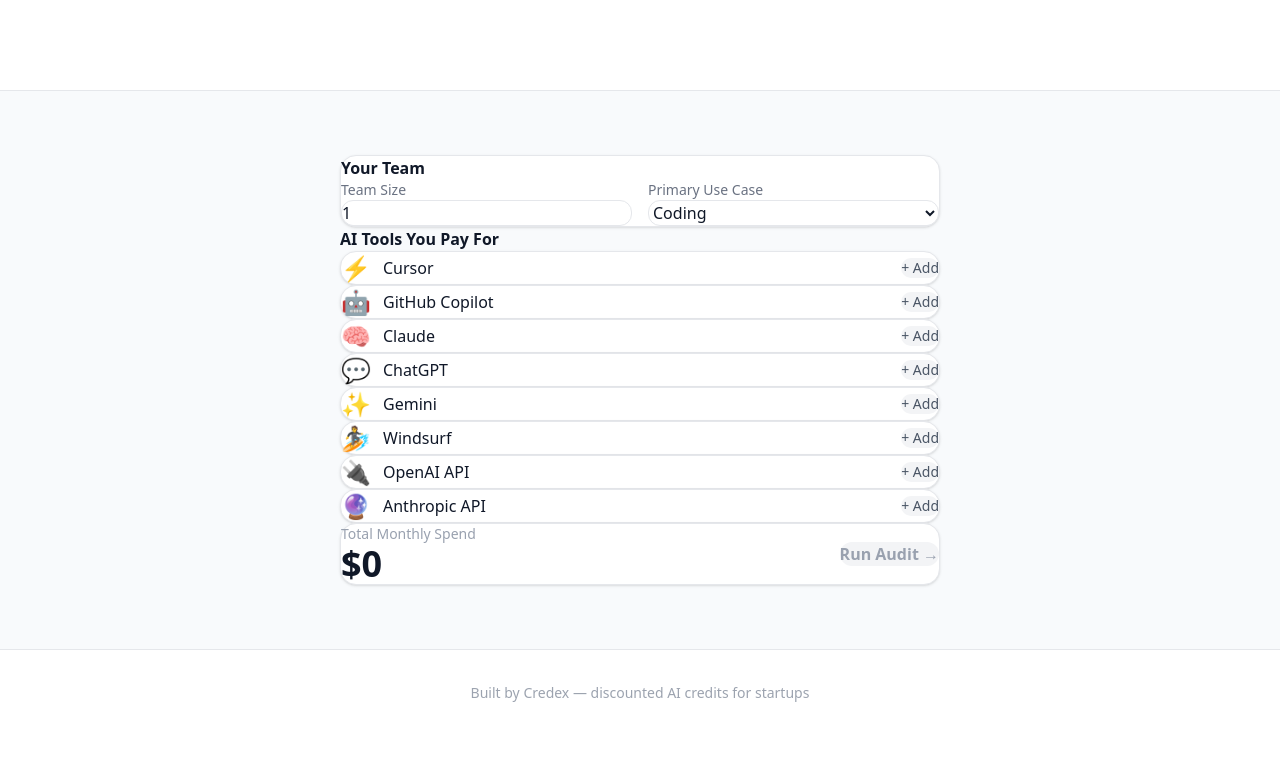
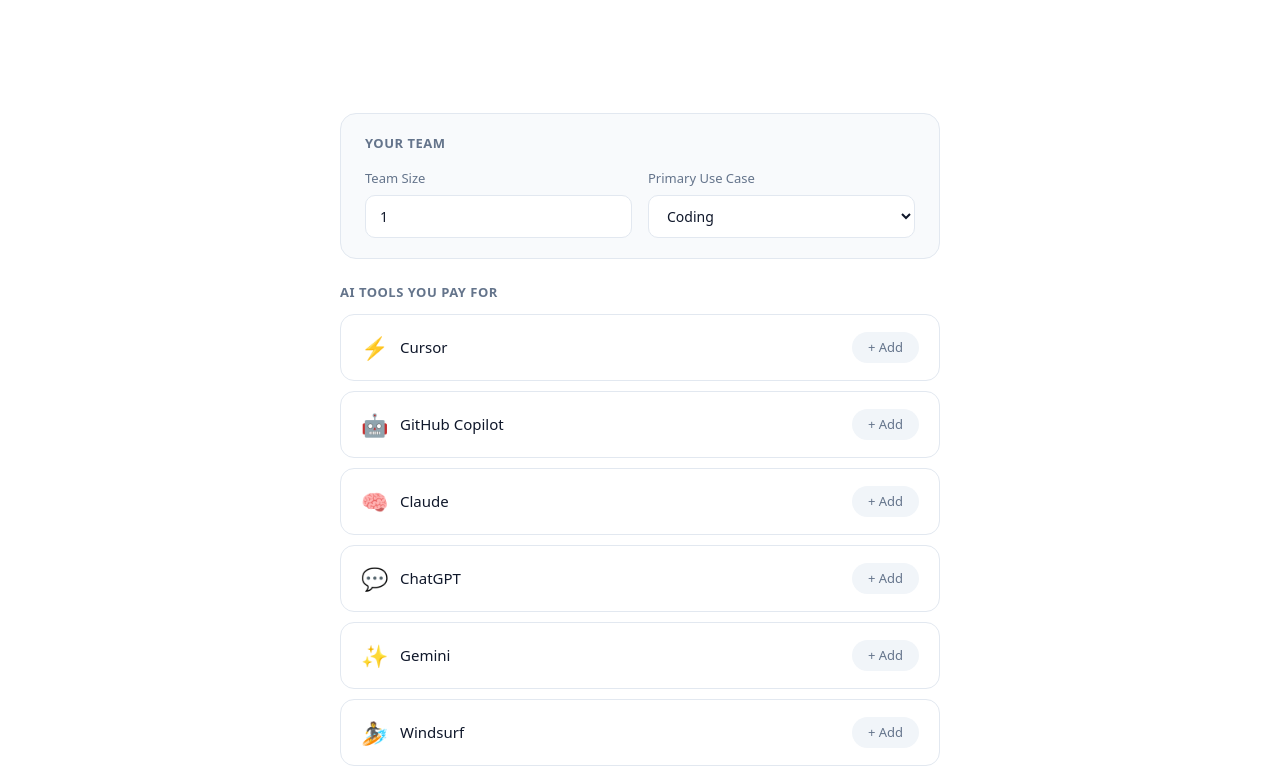
Before and after one commit to aditiisingh0/ai-spend-audit, a Next.js app: page / in a window 1280 px wide. Shown: the part 555-1321 px from the top of the page. Before the commit the page ends 1290 px from the top, so only its background shows below. Built offline with nearby package versions, Linux system fonts and the light colour scheme.

Commit message:
feat: improved form UI with clean card design

```diff
--- a/src/app/components/SpendForm.tsx
+++ b/src/app/components/SpendForm.tsx
@@ -5,54 +5,14 @@
 import AuditResults from './AuditResults';
 
 const TOOLS = [
-  {
-    id: 'cursor',
-    name: 'Cursor',
-    icon: '⚡',
-    plans: ['Hobby', 'Pro', 'Business', 'Enterprise'],
-  },
-  {
-    id: 'github-copilot',
-    name: 'GitHub Copilot',
-    icon: '🤖',
-    plans: ['Individual', 'Business', 'Enterprise'],
-  },
-  {
-    id: 'claude',
-    name: 'Claude',
-    icon: '🧠',
-    plans: ['Free', 'Pro', 'Max', 'Team', 'Enterprise', 'API'],
-  },
-  {
-    id: 'chatgpt',
-    name: 'ChatGPT',
-    icon: '💬',
-    plans: ['Free', 'Plus', 'Team', 'Enterprise', 'API'],
-  },
-  {
-    id: 'gemini',
-    name: 'Gemini',
-    icon: '✨',
-    plans: ['Free', 'Pro', 'Ultra', 'API'],
-  },
-  {
-    id: 'windsurf',
-    name: 'Windsurf',
-    icon: '🏄',
-    plans: ['Free', 'Pro', 'Team'],
-  },
-  {
-    id: 'openai-api',
-    name: 'OpenAI API',
-    icon: '🔌',
-    plans: ['Pay as you go'],
-  },
-  {
-    id: 'anthropic-api',
-    name: 'Anthropic API',
-    icon: '🔮',
-    plans: ['Pay as you go'],
-  },
+  { id: 'cursor', name: 'Cursor', icon: '⚡', plans: ['Hobby', 'Pro', 'Business', 'Enterprise'] },
+  { id: 'github-copilot', name: 'GitHub Copilot', icon: '🤖', plans: ['Individual', 'Business', 'Enterprise'] },
+  { id: 'claude', name: 'Claude', icon: '🧠', plans: ['Free', 'Pro', 'Max', 'Team', 'Enterprise', 'API'] },
+  { id: 'chatgpt', name: 'ChatGPT', icon: '💬', plans: ['Free', 'Plus', 'Team', 'Enterprise', 'API'] },
+  { id: 'gemini', name: 'Gemini', icon: '✨', plans: ['Free', 'Pro', 'Ultra', 'API'] },
+  { id: 'windsurf', name: 'Windsurf', icon: '🏄', plans: ['Free', 'Pro', 'Team'] },
+  { id: 'openai-api', name: 'OpenAI API', icon: '🔌', plans: ['Pay as you go'] },
+  { id: 'anthropic-api', name: 'Anthropic API', icon: '🔮', plans: ['Pay as you go'] },
 ];
 
 interface ToolEntry {
@@ -70,10 +30,7 @@
 
 const DEFAULT_FORM: FormData = {
   tools: Object.fromEntries(
-    TOOLS.map((t) => [
-      t.id,
-      { enabled: false, plan: t.plans[0], seats: 1, monthlySpend: 0 },
-    ])
+    TOOLS.map((t) => [t.id, { enabled: false, plan: t.plans[0], seats: 1, monthlySpend: 0 }])
   ),
   teamSize: 1,
   useCase: 'coding',
@@ -95,20 +52,14 @@
   function toggleTool(id: string) {
     setForm((prev) => ({
       ...prev,
-      tools: {
-        ...prev.tools,
-        [id]: { ...prev.tools[id], enabled: !prev.tools[id].enabled },
-      },
+      tools: { ...prev.tools, [id]: { ...prev.tools[id], enabled: !prev.tools[id].enabled } },
     }));
   }
 
   function updateTool(id: string, field: keyof ToolEntry, value: string | number | boolean) {
     setForm((prev) => ({
       ...prev,
-      tools: {
-        ...prev.tools,
-        [id]: { ...prev.tools[id], [field]: value },
-      },
+      tools: { ...prev.tools, [id]: { ...prev.tools[id], [field]: value } },
     }));
   }
 
@@ -120,38 +71,32 @@
 
   if (showResults) {
     const summary = runAudit(form);
-    return (
-      <AuditResults
-        summary={summary}
-        useCase={form.useCase}
-        onBack={() => setShowResults(false)}
-      />
-    );
+    return <AuditResults summary={summary} useCase={form.useCase} onBack={() => setShowResults(false)} />;
   }
 
   return (
-    <div className="max-w-2xl mx-auto">
+    <div style={{maxWidth: '600px', margin: '0 auto'}}>
 
       {/* Team Info */}
-      <div className="bg-white rounded-2xl border border-gray-200 p-6 mb-6 shadow-sm">
-        <h2 className="text-base font-semibold text-gray-900 mb-4">Your Team</h2>
-        <div className="grid grid-cols-2 gap-4">
+      <div style={{background: '#f8fafc', borderRadius: '16px', padding: '20px 24px', marginBottom: '24px', border: '1px solid #e2e8f0'}}>
+        <p style={{fontSize: '13px', fontWeight: '600', color: '#64748b', marginBottom: '16px', textTransform: 'uppercase', letterSpacing: '0.5px'}}>Your Team</p>
+        <div style={{display: 'grid', gridTemplateColumns: '1fr 1fr', gap: '16px'}}>
           <div>
-            <label className="text-sm text-gray-500 mb-1.5 block">Team Size</label>
+            <label style={{fontSize: '13px', color: '#64748b', display: 'block', marginBottom: '6px'}}>Team Size</label>
             <input
               type="number"
               min={1}
               value={form.teamSize}
               onChange={(e) => setForm((p) => ({ ...p, teamSize: Number(e.target.value) }))}
-              className="w-full border border-gray-200 rounded-xl px-4 py-2.5 text-gray-900 focus:outline-none focus:ring-2 focus:ring-blue-500 focus:border-transparent"
+              style={{width: '100%', border: '1px solid #e2e8f0', borderRadius: '10px', padding: '10px 14px', fontSize: '14px', color: '#0f172a', background: '#ffffff', outline: 'none'}}
             />
           </div>
           <div>
-            <label className="text-sm text-gray-500 mb-1.5 block">Primary Use Case</label>
+            <label style={{fontSize: '13px', color: '#64748b', display: 'block', marginBottom: '6px'}}>Primary Use Case</label>
             <select
               value={form.useCase}
               onChange={(e) => setForm((p) => ({ ...p, useCase: e.target.value }))}
-              className="w-full border border-gray-200 rounded-xl px-4 py-2.5 text-gray-900 focus:outline-none focus:ring-2 focus:ring-blue-500 focus:border-transparent"
+              style={{width: '100%', border: '1px solid #e2e8f0', borderRadius: '10px', padding: '10px 14px', fontSize: '14px', color: '#0f172a', background: '#ffffff', outline: 'none'}}
             >
               <option value="coding">Coding</option>
               <option value="writing">Writing</option>
@@ -164,71 +109,74 @@
       </div>
 
       {/* Tools */}
-      <div className="mb-20">
-        <h2 className="text-base font-semibold text-gray-900 mb-3">
-          AI Tools You Pay For
-        </h2>
-        <div className="space-y-4">
+      <p style={{fontSize: '13px', fontWeight: '600', color: '#64748b', marginBottom: '12px', textTransform: 'uppercase', letterSpacing: '0.5px'}}>AI Tools You Pay For</p>
+      <div style={{display: 'flex', flexDirection: 'column', gap: '10px', marginBottom: '24px'}}>
         {TOOLS.map((tool) => {
           const entry = form.tools[tool.id];
           return (
             <div
               key={tool.id}
-                className={`bg-white rounded-2xl border transition-all shadow-sm ${
-                  entry.enabled
-                    ? 'border-blue-300 ring-2 ring-blue-100'
-                    : 'border-gray-200 hover:border-gray-300'
-                }`}
+              style={{
+                background: entry.enabled ? '#f0f7ff' : '#ffffff',
+                borderRadius: '14px',
+                border: entry.enabled ? '1.5px solid #93c5fd' : '1.5px solid #e2e8f0',
+                overflow: 'hidden',
+                transition: 'all 0.2s',
+              }}
             >
-                <div className="flex items-center justify-between p-4">
-                  <div className="flex items-center gap-3">
-                    <span className="text-2xl">{tool.icon}</span>
-                    <span className="font-medium text-gray-900">{tool.name}</span>
+              <div
+                style={{display: 'flex', alignItems: 'center', justifyContent: 'space-between', padding: '16px 20px', cursor: 'pointer'}}
+                onClick={() => toggleTool(tool.id)}
+              >
+                <div style={{display: 'flex', alignItems: 'center', gap: '12px'}}>
+                  <span style={{fontSize: '22px'}}>{tool.icon}</span>
+                  <span style={{fontWeight: '500', fontSize: '15px', color: '#0f172a'}}>{tool.name}</span>
                 </div>
-                  <button
-                    onClick={() => toggleTool(tool.id)}
-                    className={`px-4 py-1.5 rounded-full text-sm font-medium transition-all ${
-                      entry.enabled
-                        ? 'bg-blue-600 text-white'
-                        : 'bg-gray-100 text-gray-600 hover:bg-gray-200'
-                    }`}
-                  >
+                <div style={{
+                  background: entry.enabled ? '#2563eb' : '#f1f5f9',
+                  color: entry.enabled ? '#ffffff' : '#64748b',
+                  padding: '6px 16px',
+                  borderRadius: '999px',
+                  fontSize: '13px',
+                  fontWeight: '500',
+                }}>
                   {entry.enabled ? '✓ Added' : '+ Add'}
-                  </button>
+                </div>
               </div>
 
               {entry.enabled && (
-                  <div className="px-4 pb-4 grid grid-cols-3 gap-3 border-t border-gray-100 pt-4">
-                    <div>
-                      <label className="text-xs text-gray-400 mb-1 block">Plan</label>
+                <div style={{padding: '0 20px 16px', display: 'grid', gridTemplateColumns: '1fr 1fr 1fr', gap: '12px', borderTop: '1px solid #bfdbfe'}}>
+                  <div style={{paddingTop: '12px'}}>
+                    <label style={{fontSize: '11px', color: '#64748b', display: 'block', marginBottom: '6px'}}>Plan</label>
                     <select
                       value={entry.plan}
                       onChange={(e) => updateTool(tool.id, 'plan', e.target.value)}
-                        className="w-full border border-gray-200 rounded-lg px-2 py-1.5 text-sm text-gray-900 focus:outline-none focus:ring-2 focus:ring-blue-500"
+                      onClick={(e) => e.stopPropagation()}
+                      style={{width: '100%', border: '1px solid #e2e8f0', borderRadius: '8px', padding: '8px 10px', fontSize: '13px', color: '#0f172a', background: '#ffffff', outline: 'none'}}
                     >
-                        {tool.plans.map((p) => (
-                          <option key={p} value={p}>{p}</option>
-                        ))}
+                      {tool.plans.map((p) => <option key={p} value={p}>{p}</option>)}
                     </select>
                   </div>
-                    <div>
-                      <label className="text-xs text-gray-400 mb-1 block">Seats</label>
+                  <div style={{paddingTop: '12px'}}>
+                    <label style={{fontSize: '11px', color: '#64748b', display: 'block', marginBottom: '6px'}}>Seats</label>
                     <input
                       type="number"
                       min={1}
                       value={entry.seats}
                       onChange={(e) => updateTool(tool.id, 'seats', Number(e.target.value))}
-                        className="w-full border border-gray-200 rounded-lg px-2 py-1.5 text-sm text-gray-900 focus:outline-none focus:ring-2 focus:ring-blue-500"
+                      onClick={(e) => e.stopPropagation()}
+                      style={{width: '100%', border: '1px solid #e2e8f0', borderRadius: '8px', padding: '8px 10px', fontSize: '13px', color: '#0f172a', background: '#ffffff', outline: 'none'}}
                     />
                   </div>
-                    <div>
-                      <label className="text-xs text-gray-400 mb-1 block">Monthly ($)</label>
+                  <div style={{paddingTop: '12px'}}>
+                    <label style={{fontSize: '11px', color: '#64748b', display: 'block', marginBottom: '6px'}}>Monthly ($)</label>
                     <input
                       type="number"
                       min={0}
                       value={entry.monthlySpend}
                       onChange={(e) => updateTool(tool.id, 'monthlySpend', Number(e.target.value))}
-                        className="w-full border border-gray-200 rounded-lg px-2 py-1.5 text-sm text-gray-900 focus:outline-none focus:ring-2 focus:ring-blue-500"
+                      onClick={(e) => e.stopPropagation()}
+                      style={{width: '100%', border: '1px solid #e2e8f0', borderRadius: '8px', padding: '8px 10px', fontSize: '13px', color: '#0f172a', background: '#ffffff', outline: 'none'}}
                     />
                   </div>
                 </div>
@@ -237,22 +185,26 @@
           );
         })}
       </div>
-      </div>
 
       {/* Total + CTA */}
-      <div className="bg-white rounded-2xl border border-gray-200 p-6 flex items-center justify-between shadow-sm">
+      <div style={{background: '#f8fafc', borderRadius: '16px', padding: '20px 24px', display: 'flex', alignItems: 'center', justifyContent: 'space-between', border: '1px solid #e2e8f0'}}>
         <div>
-          <p className="text-sm text-gray-400">Total Monthly Spend</p>
-          <p className="text-4xl font-bold text-gray-900">${totalMonthly.toLocaleString()}</p>
+          <p style={{fontSize: '13px', color: '#64748b', marginBottom: '4px'}}>Total Monthly Spend</p>
+          <p style={{fontSize: '36px', fontWeight: '700', color: '#0f172a', lineHeight: '1'}}>${totalMonthly.toLocaleString()}</p>
         </div>
         <button
           onClick={() => enabledCount > 0 && setShowResults(true)}
           disabled={enabledCount === 0}
-          className={`font-semibold px-8 py-4 rounded-2xl transition-all text-base ${
-            enabledCount > 0
-              ? 'bg-blue-600 hover:bg-blue-700 text-white shadow-lg shadow-blue-200 hover:shadow-blue-300 hover:-translate-y-0.5'
-              : 'bg-gray-100 text-gray-400 cursor-not-allowed'
-          }`}
+          style={{
+            background: enabledCount > 0 ? '#2563eb' : '#e2e8f0',
+            color: enabledCount > 0 ? '#ffffff' : '#94a3b8',
+            border: 'none',
+            padding: '14px 28px',
+            borderRadius: '12px',
+            fontSize: '15px',
+            fontWeight: '600',
+            cursor: enabledCount > 0 ? 'pointer' : 'not-allowed',
+          }}
         >
           Run Audit →
         </button>
--- a/src/app/page.tsx
+++ b/src/app/page.tsx
@@ -4,7 +4,7 @@
   return (
     <main style={{minHeight: '100vh', background: '#ffffff', color: '#0f172a'}}>
 
-      <nav style={{borderBottom: '1px solid #e5e7eb', padding: '16px 24px'}}>
+      <nav style={{ padding: '16px 24px'}}>
         <div style={{maxWidth: '800px', margin: '0 auto', display: 'flex', alignItems: 'center', justifyContent: 'space-between'}}>
           <div style={{display: 'flex', alignItems: 'center', gap: '8px'}}>
             <div style={{width: '32px', height: '32px', background: '#2563eb', borderRadius: '8px', display: 'flex', alignItems: 'center', justifyContent: 'center'}}>
@@ -16,7 +16,7 @@
         </div>
       </nav>
 
-      <div style={{maxWidth: '800px', margin: '0 auto', padding: '48px 24px 80px', textAlign: 'center'}}>
+      <div style={{maxWidth: '800px', margin: '0 auto', padding: '60px 12px 2px', textAlign: 'center'}}>
         <div style={{display: 'inline-flex', alignItems: 'center', gap: '8px', background: '#eff6ff', border: '1px solid #bfdbfe', color: '#2563eb', fontSize: '14px', padding: '6px 16px', borderRadius: '999px', marginBottom: '32px'}}>
           <span style={{width: '8px', height: '8px', background: '#3b82f6', borderRadius: '50%', display: 'inline-block'}}></span>
           Free • No login required • Instant results
@@ -32,7 +32,7 @@
           Find out in 2 minutes — free.
         </p>
 
-        <div style={{display: 'flex', alignItems: 'center', justifyContent: 'center', gap: '48px', marginBottom: '64px'}}>
+        <div style={{display: 'flex', alignItems: 'center', justifyContent: 'center', gap: '48px', marginBottom: '48px', background: '#f8fafc', padding: '20px 40px', borderRadius: '16px', border: '1px solid #e2e8f0'}}>
           <div style={{textAlign: 'center'}}>
             <p style={{fontSize: '28px', fontWeight: '700', color: '#0f172a'}}>$1,440</p>
             <p style={{fontSize: '13px', color: '#9ca3af', marginTop: '4px'}}>avg annual savings</p>
@@ -50,13 +50,13 @@
         </div>
       </div>
 
-      <div style={{background: '#f8fafc', borderTop: '1px solid #e5e7eb', padding: '64px 24px'}}>
+      <div style={{background: '#ffffff', padding: '64px 24px'}}>
         <div style={{maxWidth: '600px', margin: '0 auto'}}>
           <SpendForm />
         </div>
       </div>
 
-      <div style={{borderTop: '1px solid #e5e7eb', padding: '32px', textAlign: 'center', color: '#9ca3af', fontSize: '14px'}}>
+      <div style={{ padding: '32px', textAlign: 'center', color: '#9ca3af', fontSize: '14px'}}>
         Built by Credex — discounted AI credits for startups
       </div>
     </main>
```
Lines whose indentation alone changed are shown as unchanged.
